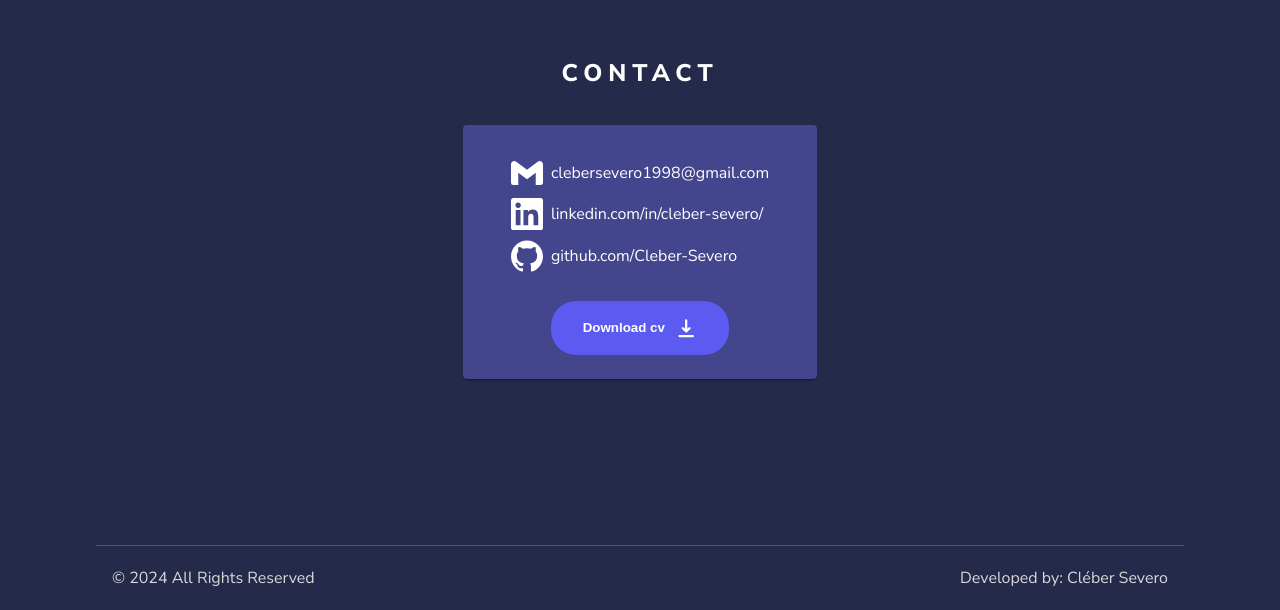
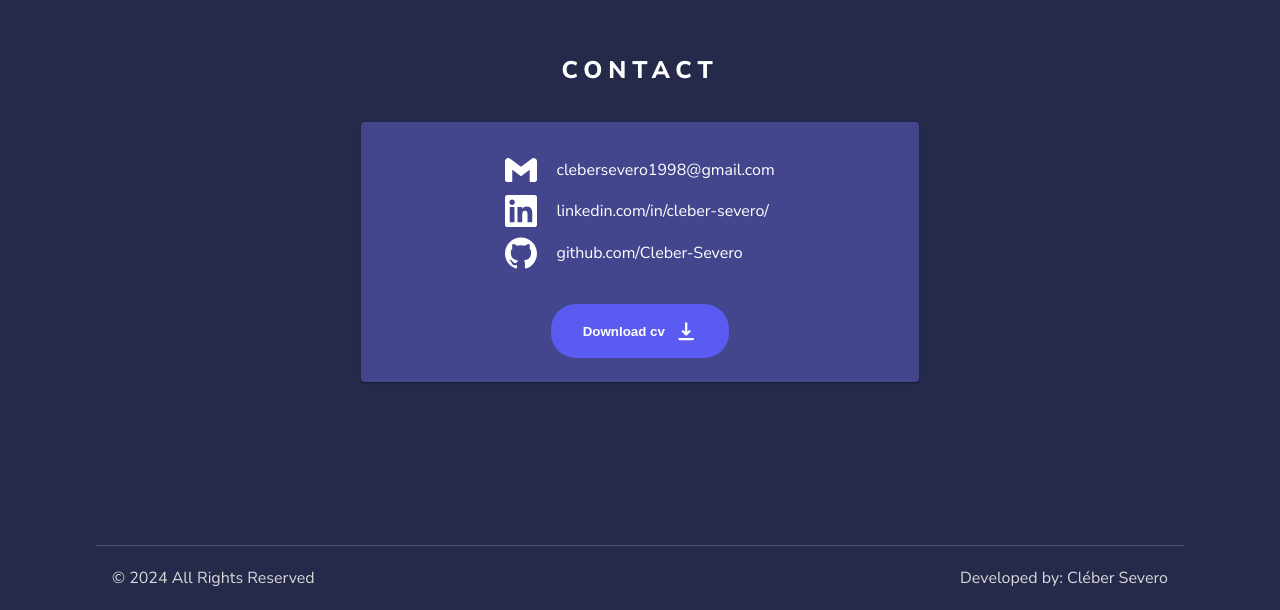
Before and after one commit to Cleber-Severo/my-portfolio, a React (Vite) app: page / in a window 1280 px wide. Shown: the part 2627-3237 px from the top of the page. Built offline with nearby package versions, Linux system fonts and the light colour scheme; a web font is replaced by a local one.

Commit message:
fix: contact spacing

```diff
--- a/src/components/styles/Contact.css
+++ b/src/components/styles/Contact.css
@@ -7,7 +7,7 @@ section#contact {
 
 section#contact .card-contact {
   background-color: var(--bg-primary-400);
-  padding: 1rem 2rem 0 2rem;
+  padding: 1rem 8rem 0 8rem ;
 }
 
 section#contact .card-contact a {
@@ -22,7 +22,7 @@ section#contact .card-contact a:hover {
 section#contact .card-contact a div {
   display: flex;
   align-items: center;
-  gap: 8px;
+  gap: 1.2rem;
   margin-bottom: 0.6rem;
 }
 
@@ -34,6 +34,8 @@ section#contact .card-contact div.contact-actions {
   display: flex;
   justify-content: center;
   width: 100%;
+
+  margin-top: 1rem;
 }
 
 section#contact .card-contact div.contact-actions button {
```
